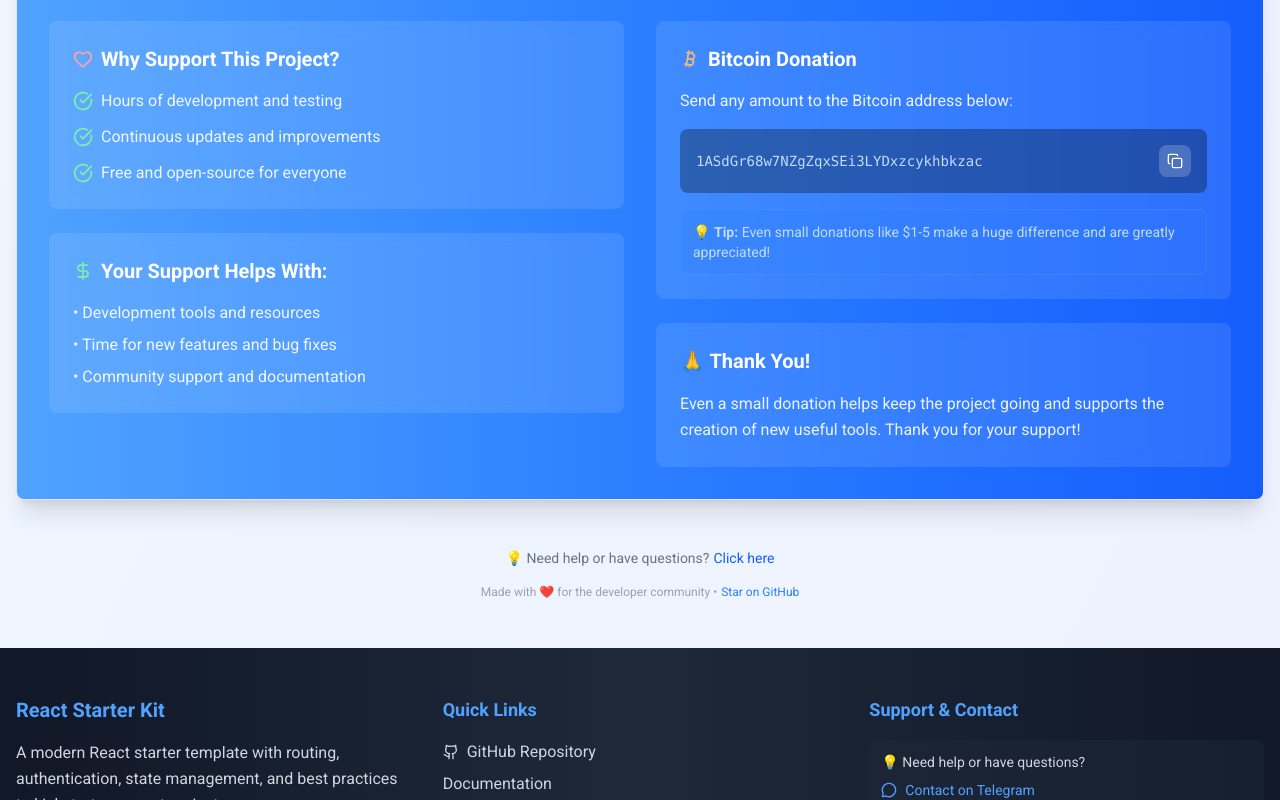
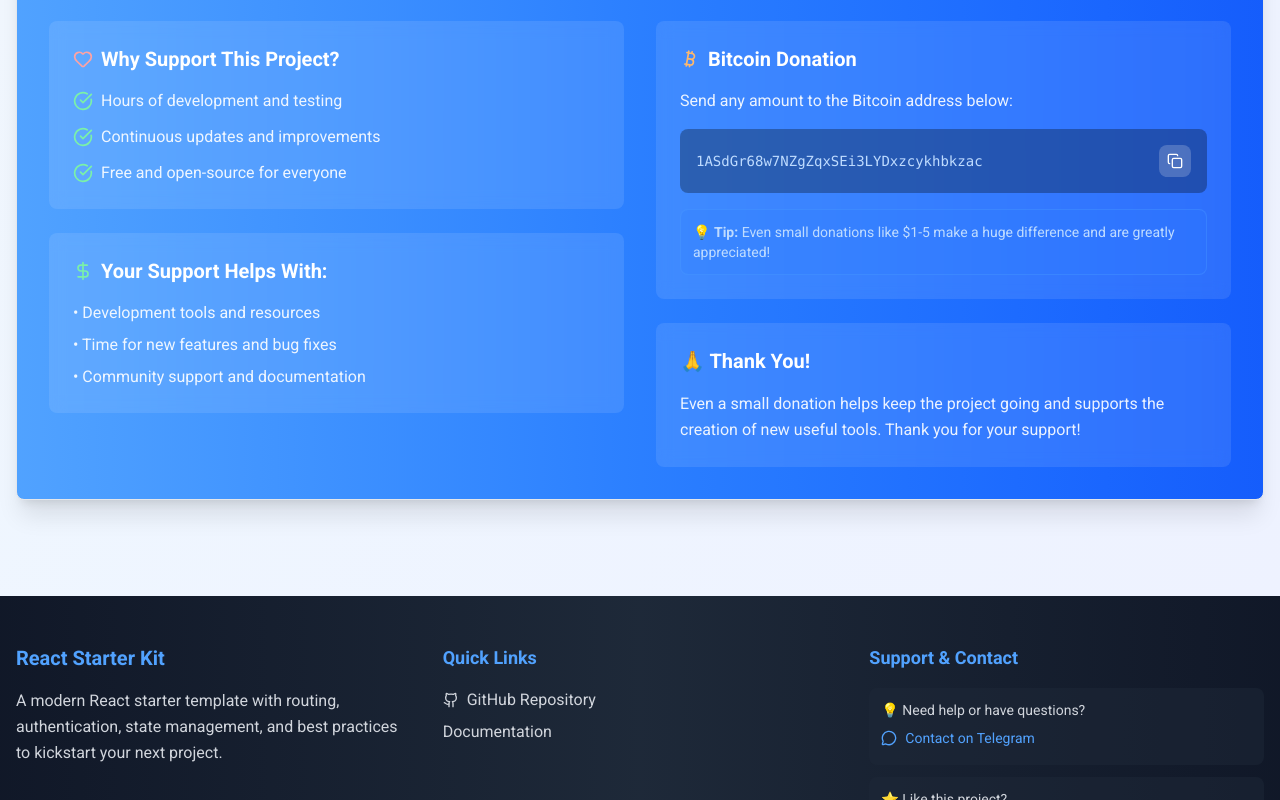
Before and after one commit to q0d1r0v/react_starter_kit, a React (Vite) app: page / in a window 1280 px wide. Shown: the part 1902-2702 px from the top of the page. Built offline with nearby package versions, Linux system fonts and the light colour scheme.

Commit message:
React Starter Kit

```diff
--- a/src/layouts/default.tsx
+++ b/src/layouts/default.tsx
@@ -1,5 +1,5 @@
 import { Outlet } from "react-router-dom";
-import { Heart, Star, MessageCircle, Github } from "lucide-react";
+import { Star, MessageCircle, Github } from "lucide-react";
 
 export default function DefaultLayout() {
   return (
--- a/src/pages/IndexPage.tsx
+++ b/src/pages/IndexPage.tsx
@@ -388,37 +388,6 @@
             </div>
           </CardContent>
         </Card>
-
-        {/* Footer */}
-        <div className="text-center mt-12 space-y-4">
-          <div className="text-gray-500">
-            <p className="text-sm">
-              💡 Need help or have questions?
-              <a
-                href="https://t.me/qodirov_oybekjon"
-                className="text-blue-600 hover:underline ml-1"
-                target="_blank"
-                rel="noopener noreferrer"
-              >
-                Click here
-              </a>
-            </p>
-          </div>
-
-          <div className="text-gray-400 text-xs">
-            <p>
-              Made with ❤️ for the developer community •
-              <a
-                href="https://github.com/q0d1r0v/react_starter_kit"
-                className="text-blue-500 hover:underline ml-1"
-                target="_blank"
-                rel="noopener noreferrer"
-              >
-                Star on GitHub
-              </a>
-            </p>
-          </div>
-        </div>
       </div>
     </div>
   );
```
